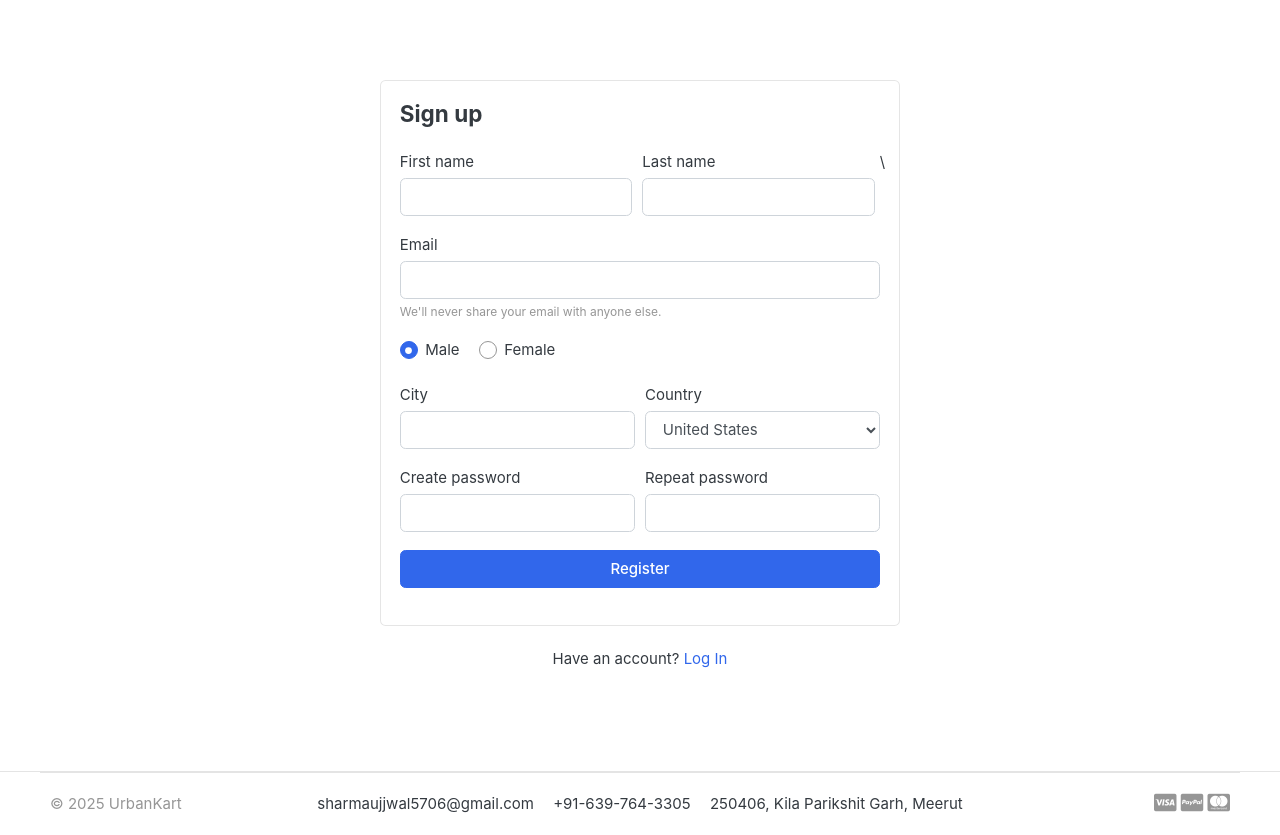
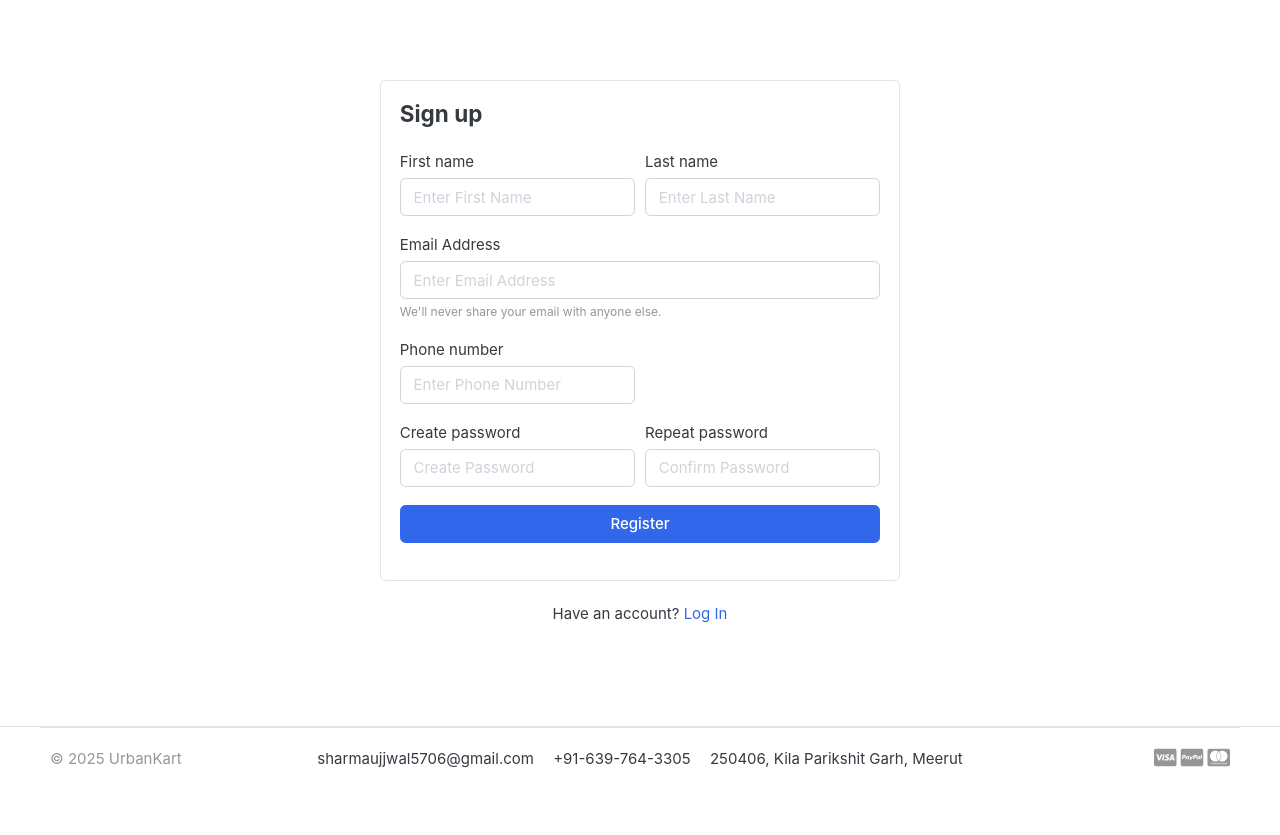
Before and after one commit to Ujjwal5705/UrbanKart, a Django app: page /account/register/ in a window 1280 px wide. Shown: the part 118-953 px from the top of the page. After the commit the page ends 886 px from the top, so only its background shows below. Run offline with Django 5.2, Linux system fonts and the light colour scheme; data that the repository does not hold is empty; some libraries are stand-ins or nearby versions; some web fonts are replaced.

Commit message:
POST request check and data transfer to database for customer registration

```diff
--- a/accounts/views.py
+++ b/accounts/views.py
@@ -1,10 +1,25 @@
 from django.shortcuts import render
 from .forms import RegistrationForm
+from .models import Account
 
 # Create your views here.
 
 def register(request):
-    form = RegistrationForm
+    if request.method == 'POST':
+        form = RegistrationForm(request.POST)
+        if form.is_valid():
+            first_name = form.cleaned_data['first_name']
+            last_name = form.cleaned_data['last_name']
+            email = form.cleaned_data['email']
+            phone_number = form.cleaned_data['phone_number']
+            password = form.cleaned_data['password']
+            username = email.split('@')[0]
+
+            user = Account.objects.create_user(first_name=first_name, last_name=last_name, username=username, email=email, phone_number=phone_number, password=password)
+            user.save()
+    else:
+        form = RegistrationForm()
+
     context = {
         'form': form,
     }
--- a/templates/accounts/register.html
+++ b/templates/accounts/register.html
@@ -6,67 +6,46 @@
 	<div class="card mx-auto" style="max-width:520px; margin-top:40px;">
       <article class="card-body">
 		<header class="mb-4"><h4 class="card-title">Sign up</h4></header>
-		<form>
+		<form action="{% url 'register' %}" method="POST">
+			{% csrf_token %}
 				<div class="form-row">
 					<div class="col form-group">
 						<label>First name</label>
-					  	<input type="text" class="form-control" placeholder="">
+					  	{{form.first_name}}
 					</div>
 					<div class="col form-group">
 						<label>Last name</label>
-					  	<input type="text" class="form-control" placeholder="">
-					</div>\
+					  	{{form.last_name}}
+					</div>
 				</div>
 				<div class="form-group">
-					<label>Email</label>
-					<input type="email" class="form-control" placeholder="">
+					<label>Email Address</label>
+					{{form.email}}
 					<small class="form-text text-muted">We'll never share your email with anyone else.</small>
                 </div>
-				<div class="form-group">
-					<label class="custom-control custom-radio custom-control-inline">
-					  <input class="custom-control-input" checked="" type="radio" name="gender" value="option1">
-					  <span class="custom-control-label"> Male </span>
-					</label>
-					<label class="custom-control custom-radio custom-control-inline">
-					  <input class="custom-control-input" type="radio" name="gender" value="option2">
-					  <span class="custom-control-label"> Female </span>
-					</label>
-				</div>
 				<div class="form-row">
 					<div class="form-group col-md-6">
-					  <label>City</label>
-					  <input type="text" class="form-control">
-					</div>
-					<div class="form-group col-md-6">
-					  <label>Country</label>
-					  <select id="inputState" class="form-control">
-					    <option> Choose...</option>
-					      <option>Uzbekistan</option>
-					      <option>Russia</option>
-					      <option selected="">United States</option>
-					      <option>India</option>
-					      <option>Afganistan</option>
-					  </select>
+					  <label>Phone number</label>
+					  {{form.phone_number}}
 					</div>
 				</div>
 				<div class="form-row">
 					<div class="form-group col-md-6">
 						<label>Create password</label>
-					    <input class="form-control" type="password">
+					    {{form.password}}
 					</div>
 					<div class="form-group col-md-6">
 						<label>Repeat password</label>
-					    <input class="form-control" type="password">
+					    {{form.confirm_password}}
 					</div>
 				</div>
 			    <div class="form-group">
 			        <button type="submit" class="btn btn-primary btn-block"> Register  </button>
 			    </div>
-
 			</form>
 		</article>
     </div>
-    <p class="text-center mt-4">Have an account? <a href="">Log In</a></p>
+    <p class="text-center mt-4">Have an account? <a href="{% url 'login'%}">Log In</a></p>
     <br><br>
 </section>
 
```
